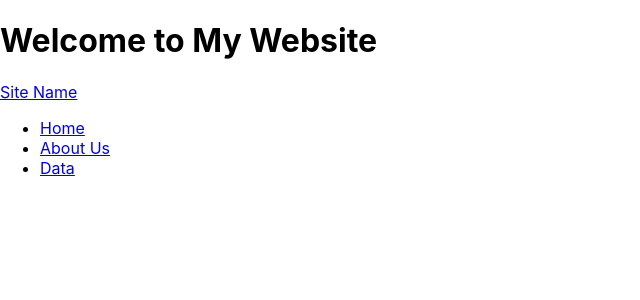
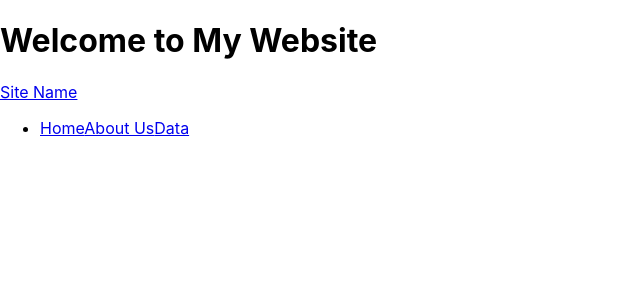
Before and after one commit to M-Valdy/CalgaryHacks-Project, a React (Create React App) app in the folder calhax25/: page / in a window 1280 px wide. Shown: the top 300 px of the page, without its empty margins (0-640 px from the left). Built offline with nearby package versions, Linux system fonts and the light colour scheme.

Commit message:
added some cs to nav bar

```diff
--- a/calhax25/src/Navbar.js
+++ b/calhax25/src/Navbar.js
@@ -6,11 +6,7 @@ export default function Navbar() {
     <ul>
         <li>
             <a href="/home">Home</a>
-            </li>
-         <li>
             <a href="/about">About Us</a>
-            </li>
-        <li>
             <a href="/data">Data</a>
             </li>
     </ul>
```
